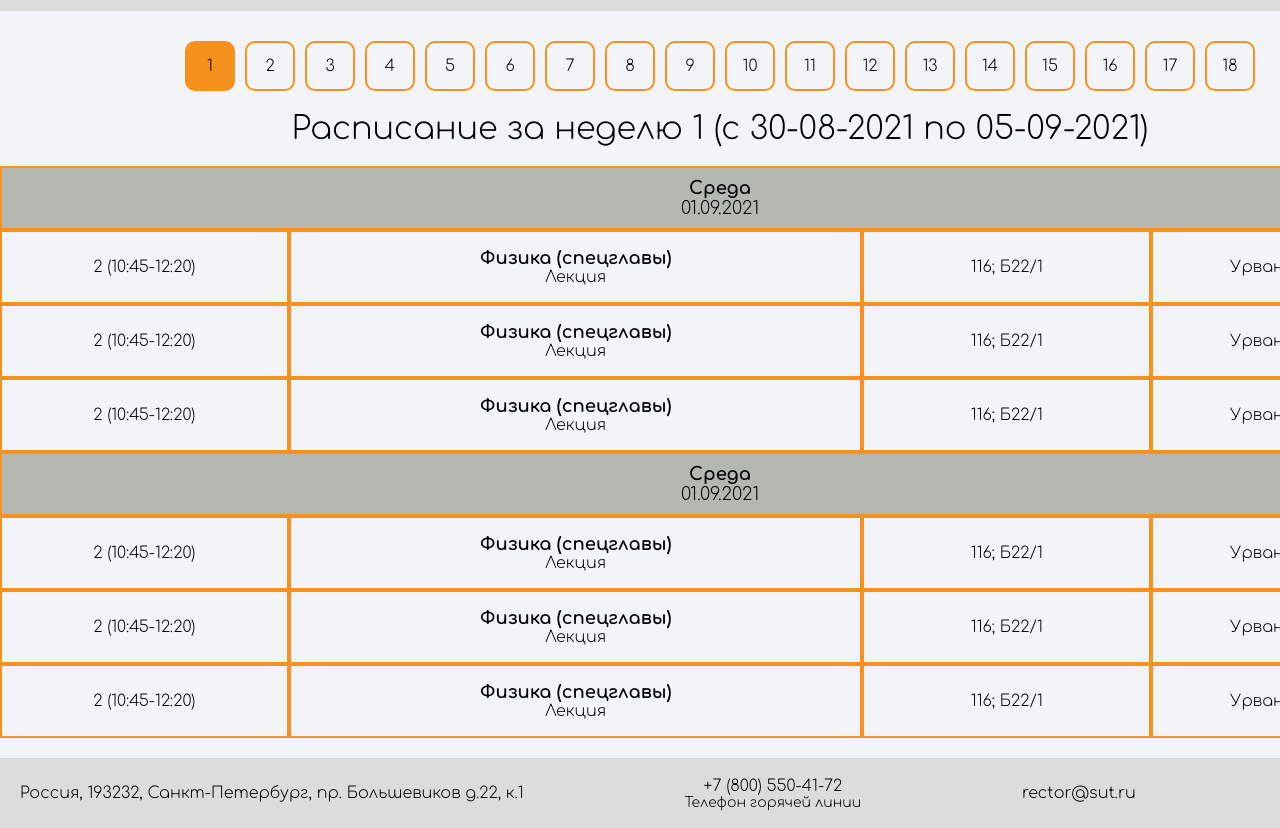
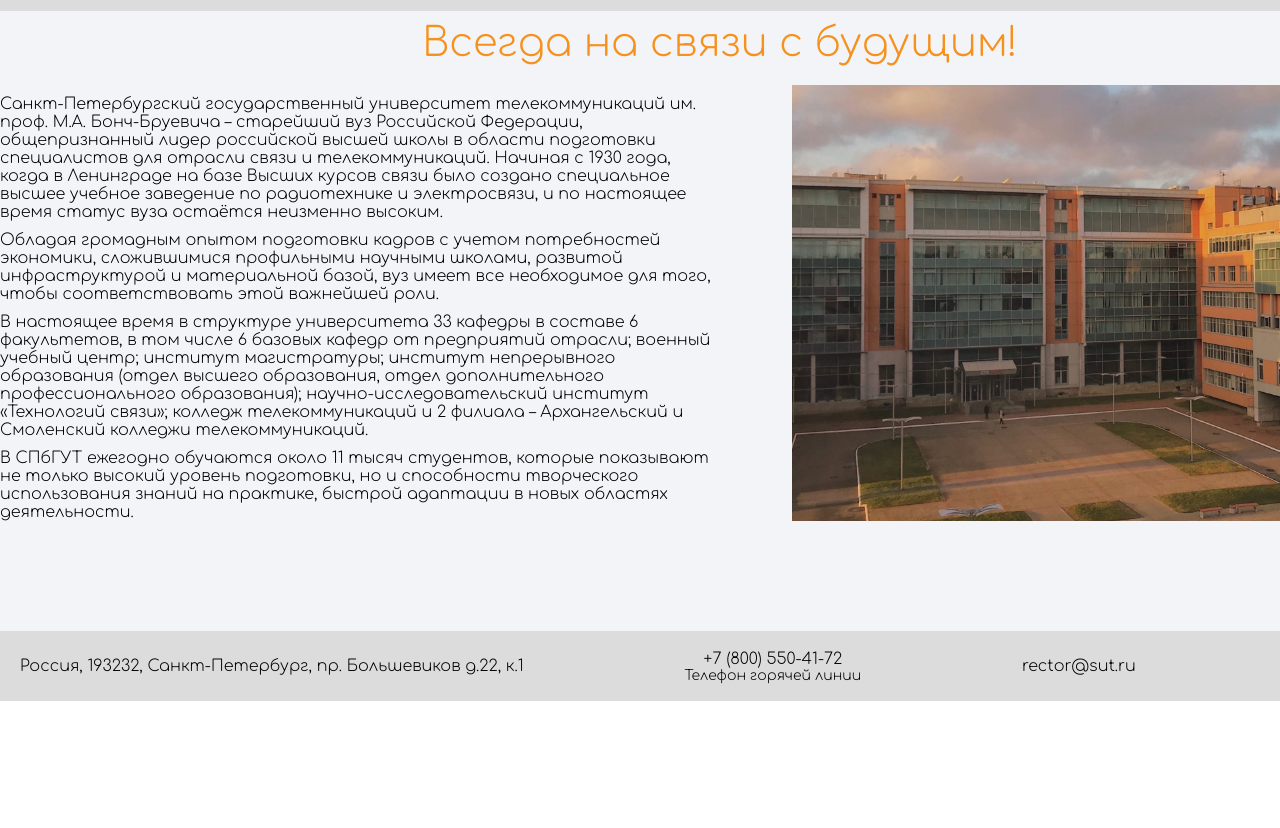
Before and after one commit to dumbus/lk-schedule, a plain HTML site: page src/index.html in a window 1280 px wide. Shown: the part 99-927 px from the top of the page. After the commit the page ends 800 px from the top, so only its background shows below. Drawn offline with nearby package versions, Linux system fonts and the light colour scheme; files that its build step writes are made by us from their sources; files whose address does not match are found by name.

Commit message:
feat: add interactive pages

```diff
--- a/src/index.html
+++ b/src/index.html
@@ -22,7 +22,7 @@
     </header>
 
     <main class="main">
-      <div class="main-about hidden">
+      <div class="main-about">
         <div class="main-about-title">Всегда на связи с будущим!</div>
         <div class="main-about-inner">
           <div class="main-about-inner-descr">
@@ -42,99 +42,29 @@
           <div class="main-about-inner-img"></div>
         </div>
       </div>
-      <div class="main-schedule">
+      <div class="main-schedule hidden">
         <div class="main-schedule-weeks">
-          <div class="main-schedule-weeks-btn main-schedule-weeks-btn-active" data-week="1">1</div>
-          <div class="main-schedule-weeks-btn" data-week="2">2</div>
-          <div class="main-schedule-weeks-btn" data-week="3">3</div>
-          <div class="main-schedule-weeks-btn" data-week="4">4</div>
-          <div class="main-schedule-weeks-btn" data-week="5">5</div>
-          <div class="main-schedule-weeks-btn" data-week="6">6</div>
-          <div class="main-schedule-weeks-btn" data-week="7">7</div>
-          <div class="main-schedule-weeks-btn" data-week="8">8</div>
-          <div class="main-schedule-weeks-btn" data-week="9">9</div>
-          <div class="main-schedule-weeks-btn" data-week="10">10</div>
-          <div class="main-schedule-weeks-btn" data-week="11">11</div>
-          <div class="main-schedule-weeks-btn" data-week="12">12</div>
-          <div class="main-schedule-weeks-btn" data-week="13">13</div>
-          <div class="main-schedule-weeks-btn" data-week="14">14</div>
-          <div class="main-schedule-weeks-btn" data-week="15">15</div>
-          <div class="main-schedule-weeks-btn" data-week="16">16</div>
-          <div class="main-schedule-weeks-btn" data-week="17">17</div>
-          <div class="main-schedule-weeks-btn" data-week="18">18</div>
+          <div class="main-schedule-weeks-btn" data-week="0">1</div>
+          <div class="main-schedule-weeks-btn" data-week="1">2</div>
+          <div class="main-schedule-weeks-btn" data-week="2">3</div>
+          <div class="main-schedule-weeks-btn" data-week="3">4</div>
+          <div class="main-schedule-weeks-btn" data-week="4">5</div>
+          <div class="main-schedule-weeks-btn" data-week="5">6</div>
+          <div class="main-schedule-weeks-btn" data-week="6">7</div>
+          <div class="main-schedule-weeks-btn" data-week="7">8</div>
+          <div class="main-schedule-weeks-btn" data-week="8">9</div>
+          <div class="main-schedule-weeks-btn" data-week="9">10</div>
+          <div class="main-schedule-weeks-btn" data-week="10">11</div>
+          <div class="main-schedule-weeks-btn" data-week="11">12</div>
+          <div class="main-schedule-weeks-btn" data-week="12">13</div>
+          <div class="main-schedule-weeks-btn" data-week="13">14</div>
+          <div class="main-schedule-weeks-btn" data-week="14">15</div>
+          <div class="main-schedule-weeks-btn" data-week="15">16</div>
+          <div class="main-schedule-weeks-btn" data-week="16">17</div>
+          <div class="main-schedule-weeks-btn" data-week="17">18</div>
         </div>
 
         <div class="week-container">
-          <div class="week">
-            <div class="week-title">Расписание за неделю 1 (с 30-08-2021 по 05-09-2021)</div>
-
-            <div class="day">
-              <div class="day-title">
-                <div class="day-title-weekday">Среда</div>
-                <div class="day-title-date">01.09.2021</div>
-              </div>
-              <div class="day-lesson">
-                <div class="day-lesson-time day-lesson-item">2 (10:45-12:20)</div>
-                <div class="day-lesson-title day-lesson-item">
-                  <div class="day-lesson-title-name">Физика (спецглавы)</div>
-                  <div class="day-lesson-title-type">Лекция</div>
-                </div>
-                <div class="day-lesson-place day-lesson-item">116; Б22/1</div>
-                <div class="day-lesson-teacher day-lesson-item">Урванцева Н.Л.</div>
-              </div>
-              <div class="day-lesson">
-                <div class="day-lesson-time day-lesson-item">2 (10:45-12:20)</div>
-                <div class="day-lesson-title day-lesson-item">
-                  <div class="day-lesson-title-name">Физика (спецглавы)</div>
-                  <div class="day-lesson-title-type">Лекция</div>
-                </div>
-                <div class="day-lesson-place day-lesson-item">116; Б22/1</div>
-                <div class="day-lesson-teacher day-lesson-item">Урванцева Н.Л.</div>
-              </div>
-              <div class="day-lesson">
-                <div class="day-lesson-time day-lesson-item">2 (10:45-12:20)</div>
-                <div class="day-lesson-title day-lesson-item">
-                  <div class="day-lesson-title-name">Физика (спецглавы)</div>
-                  <div class="day-lesson-title-type">Лекция</div>
-                </div>
-                <div class="day-lesson-place day-lesson-item">116; Б22/1</div>
-                <div class="day-lesson-teacher day-lesson-item">Урванцева Н.Л.</div>
-              </div>
-            </div>
-            <div class="day">
-              <div class="day-title">
-                <div class="day-title-weekday">Среда</div>
-                <div class="day-title-date">01.09.2021</div>
-              </div>
-              <div class="day-lesson">
-                <div class="day-lesson-time day-lesson-item">2 (10:45-12:20)</div>
-                <div class="day-lesson-title day-lesson-item">
-                  <div class="day-lesson-title-name">Физика (спецглавы)</div>
-                  <div class="day-lesson-title-type">Лекция</div>
-                </div>
-                <div class="day-lesson-place day-lesson-item">116; Б22/1</div>
-                <div class="day-lesson-teacher day-lesson-item">Урванцева Н.Л.</div>
-              </div>
-              <div class="day-lesson">
-                <div class="day-lesson-time day-lesson-item">2 (10:45-12:20)</div>
-                <div class="day-lesson-title day-lesson-item">
-                  <div class="day-lesson-title-name">Физика (спецглавы)</div>
-                  <div class="day-lesson-title-type">Лекция</div>
-                </div>
-                <div class="day-lesson-place day-lesson-item">116; Б22/1</div>
-                <div class="day-lesson-teacher day-lesson-item">Урванцева Н.Л.</div>
-              </div>
-              <div class="day-lesson">
-                <div class="day-lesson-time day-lesson-item">2 (10:45-12:20)</div>
-                <div class="day-lesson-title day-lesson-item">
-                  <div class="day-lesson-title-name">Физика (спецглавы)</div>
-                  <div class="day-lesson-title-type">Лекция</div>
-                </div>
-                <div class="day-lesson-place day-lesson-item">116; Б22/1</div>
-                <div class="day-lesson-teacher day-lesson-item">Урванцева Н.Л.</div>
-              </div>
-            </div>
-          </div>
         </div>
       </div>
       <div class="additional-height"></div>
--- a/src/js/index.js
+++ b/src/js/index.js
@@ -1,6 +1,44 @@
 import '../sass/style.scss';
 import { Week } from './week';
 
-const week = new Week(0);
+const headerAboutBtn = document.querySelector('.header-about');
+const headerScheduleBtn = document.querySelector('.header-schedule');
+
+const aboutMain = document.querySelector('.main-about');
+const scheduleMain = document.querySelector('.main-schedule');
+
+headerAboutBtn.addEventListener('click', () => {
+  aboutMain.classList.remove('hidden');
+  scheduleMain.classList.add('hidden');
+
+  headerAboutBtn.classList.add('header-btn-active');
+  headerScheduleBtn.classList.remove('header-btn-active');
+});
+
+headerScheduleBtn.addEventListener('click', () => {
+  aboutMain.classList.add('hidden');
+  scheduleMain.classList.remove('hidden');
+
+  headerAboutBtn.classList.remove('header-btn-active');
+  headerScheduleBtn.classList.add('header-btn-active');
+});
+
+const weeksBtns = document.querySelectorAll('.main-schedule-weeks-btn');
+weeksBtns[17].classList.add('main-schedule-weeks-btn-active');
+const week = new Week(17);
 week.createWeek();
 week.renderWeek();
+
+weeksBtns.forEach(btn => {
+  btn.addEventListener('click', () => {
+    const weekNumber = btn.getAttribute('data-week');
+    weeksBtns.forEach(button => {
+      button.classList.remove('main-schedule-weeks-btn-active');
+    });
+
+    btn.classList.add('main-schedule-weeks-btn-active');
+    const week = new Week(weekNumber);
+    week.createWeek();
+    week.renderWeek();
+  });
+});
--- a/src/js/week.js
+++ b/src/js/week.js
@@ -14,7 +14,7 @@ export class Week {
 
     this.title = document.createElement('div');
     this.title.classList.add('week-title');
-    this.title.textContent = `Расписание за неделю ${this.number + 1} (с ${this.weekData[1]} по ${this.weekData[2]}`;
+    this.title.textContent = `Расписание за неделю ${+this.number + 1} (с ${this.weekData[1]} по ${this.weekData[2]}`;
     this.week.append(this.title);
     this.day = document.createElement('div');
     this.day.classList.add('day');
```
